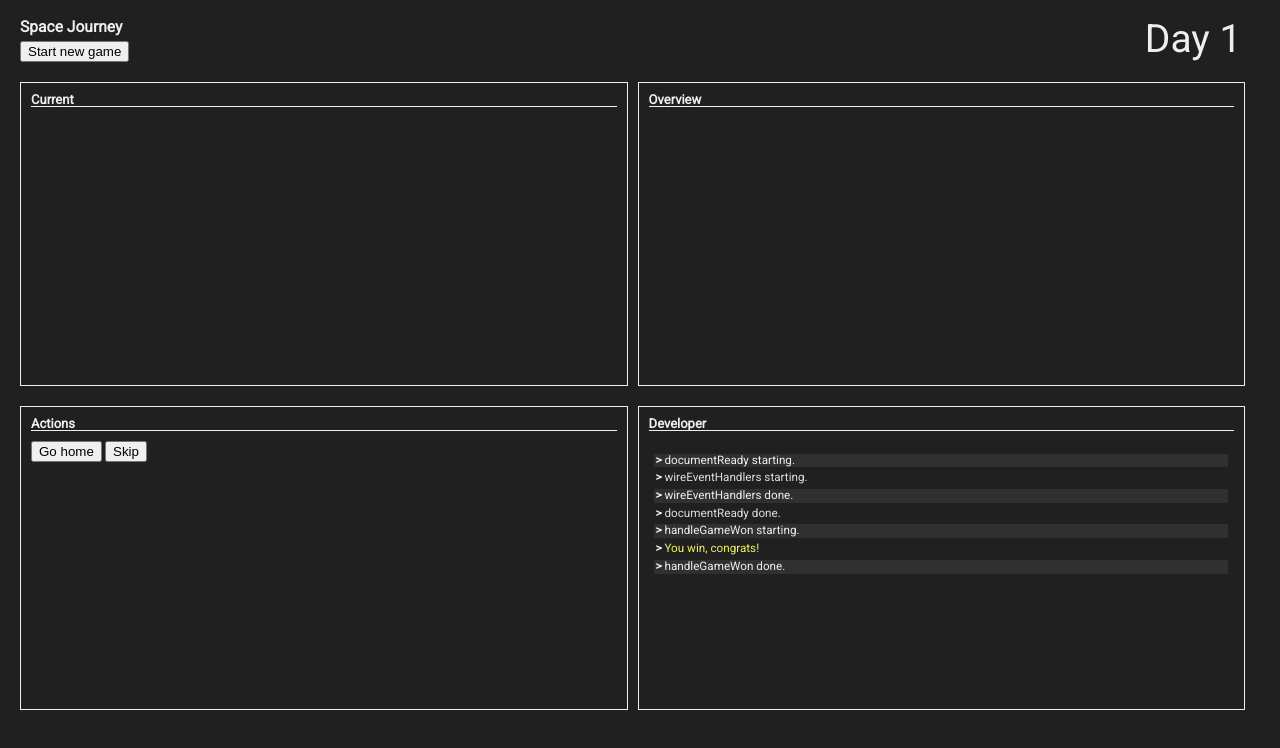
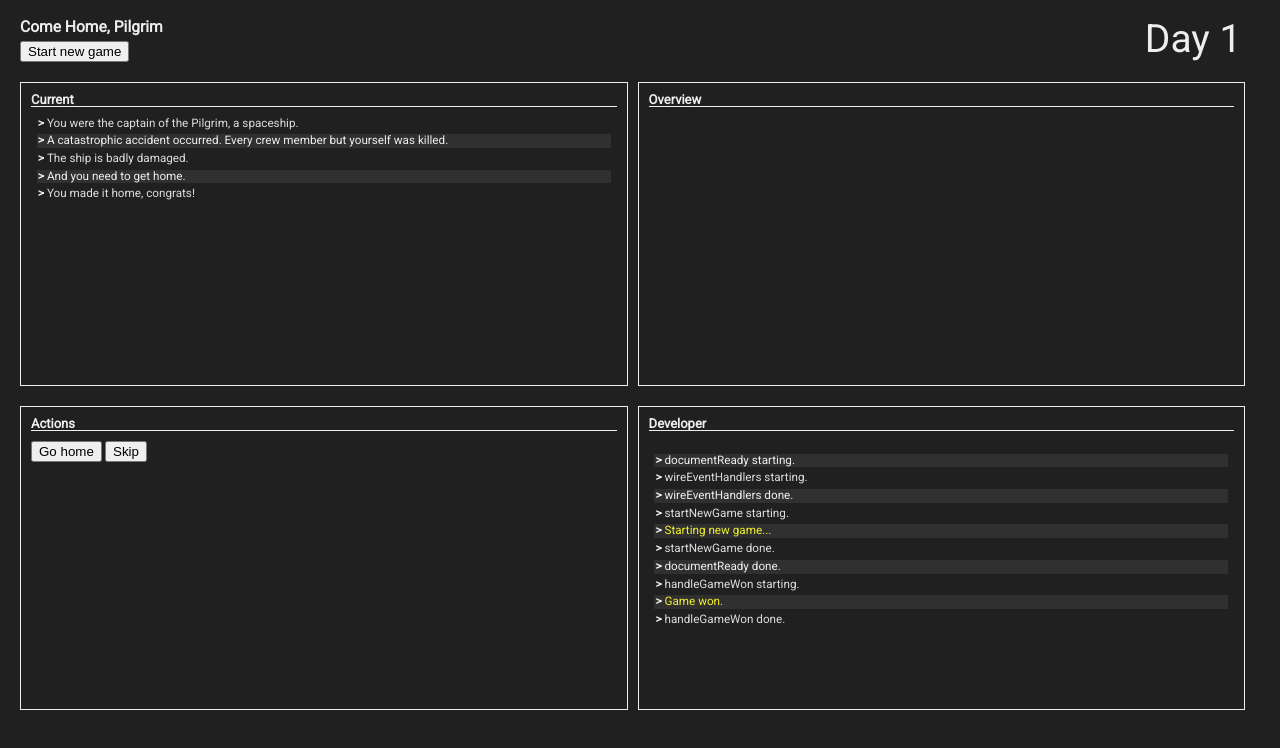
Before and after one commit to zshewmaker/spacejourney, a plain HTML site: page src/index.html in a window 1280 px wide. Both pictures are taken after a click on the button "Go home". Drawn offline with nearby package versions, Linux system fonts and the light colour scheme.

Commit message:
Added game log.

```diff
--- a/src/index.html
+++ b/src/index.html
@@ -1,6 +1,6 @@
 <html>
 <head>
-	<title>Space Journey</title>
+	<title>Come Home, Pilgrim</title>
 	<link href="https://fonts.googleapis.com/css?family=Roboto" rel="stylesheet">
 	<link href="css/reset.css" rel="stylesheet"/>
 	<link href="css/main.css" rel="stylesheet"/>
@@ -9,7 +9,7 @@
 
 	<header>
 		<div class="day-header">Day <span class="day-counter">0</span></div>
-		<h1>Space Journey</h1>
+		<h1>Come Home, Pilgrim</h1>
 		<nav>
 			<ul>
 				<li>
@@ -19,8 +19,10 @@
 		</nav>
 	</header>
 
-	<section class="panel current-view-panel">
+	<section class="panel game-panel">
 		<h2>Current</h2>
+		<ul class="log-output"></div>
+		<br style="clear: both;"/>
 	</section>
 
 	<section class="panel overview-panel">
--- a/src/js/main.js
+++ b/src/js/main.js
@@ -11,25 +11,33 @@
     // Game functions
     // ***************************************
     function startNewGame() {
-        if (!confirm("Are you sure you wish to start a new game?")) {
-            return;
-        }
         $current_game = $current_game.getNewGame();
         log("Starting new game...", "important");
+
+        clearMessages();
+        message("You were the captain of the Pilgrim, a spaceship.");
+        message("A catastrophic accident occurred. Every crew member but yourself was killed.");
+        message("The ship is badly damaged.");
+        message("And you need to get home.");
     }
 
     function skipTurn() {
         $current_game.appendTurn();
+        message("You did nothing.");
     }
 
     function gameWon() {
-        log("You win, congrats!", "important");
+        log("Game won.", "important");
+        message("You made it home, congrats!");
     }
 
     // ***************************************
     // Infrastructure
     // ***************************************
     function handleStartNewGame() {
+        if (!confirm("Are you sure you wish to start a new game?")) {
+            return;
+        }
         startNewGame();
     }
 
@@ -39,6 +47,15 @@
 
     function handleGameWon() {
         gameWon();
+    }
+
+    function message(value) {
+        $ui.gameLog.append("<li>" + value + "</li>");
+        $ui.gameLog.scrollTop($ui.gameLog[0].scrollHeight);
+    }
+
+    function clearMessages() {
+        $ui.gameLog.empty();
     }
 
     function log(value, level) {
@@ -70,19 +87,23 @@
         updateDayCounter();
 
         return {
-            appendTurn: () => { turn++; updateDayCounter(); },
+            appendTurn: () => {
+                turn++;
+                updateDayCounter(); },
             getTurn: () => turn,
             getNewGame: () => gameFactory()
         };
     }
 
     function uiFactory() {
+        var gameLog = $(".game-panel .log-output");
         var devLog = $(".developer-panel .log-output");
         var dayCounters = $(".day-counter");
 
         return {
             dayCounters: dayCounters,
-            devLog: devLog
+            devLog: devLog,
+            gameLog: gameLog
         };
     }
 
@@ -91,16 +112,18 @@
     // ***************************************
     function wireEventHandlers() {
         var wire = {
-            click: (selector, handler, args) => { $(selector).click(() => profile(handler, args || [])); }
+            // wire.click(".action-new-game", handleStartNewGame, ["easy"]);
+            click: (selector, handler, args) => $(selector).click(() => profile(handler, args || []))
         };
 
-        wire.click(".action-new-game", handleStartNewGame, []);
+        wire.click(".action-new-game", handleStartNewGame);
         wire.click(".action-skip-turn", handleSkipTurn);
         wire.click(".action-go-home", handleGameWon);
     }
 
     function documentReady() {
         profile(wireEventHandlers);
+        profile(startNewGame);
     }
 
     $().ready(() => {
```
